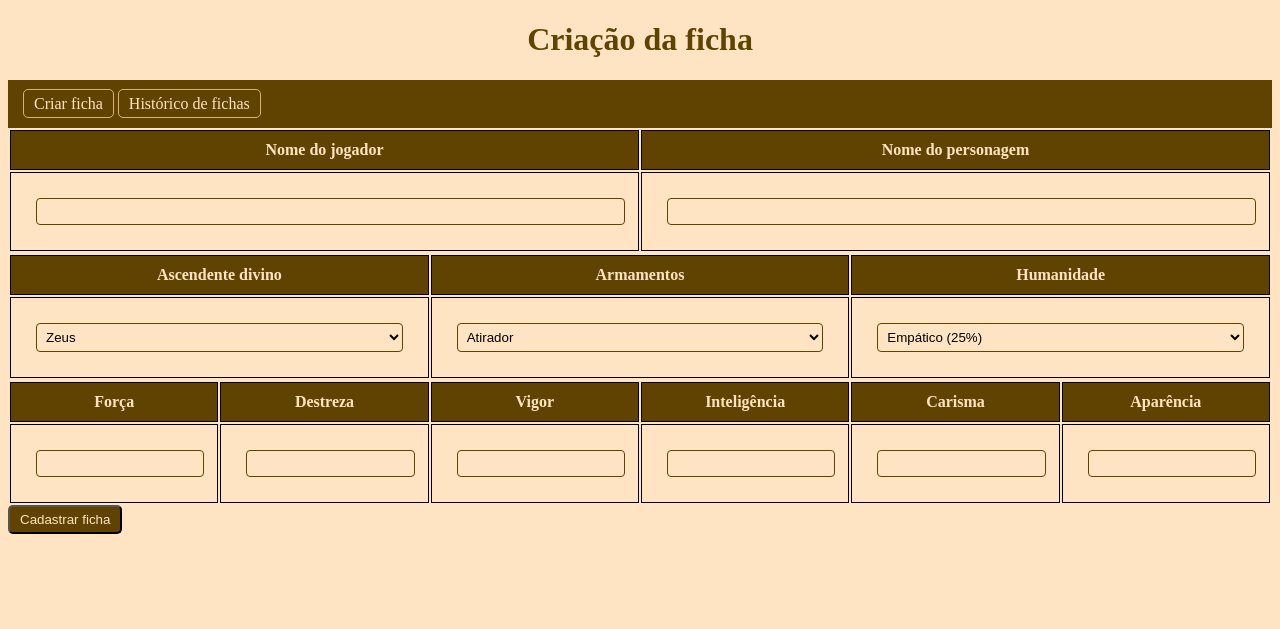
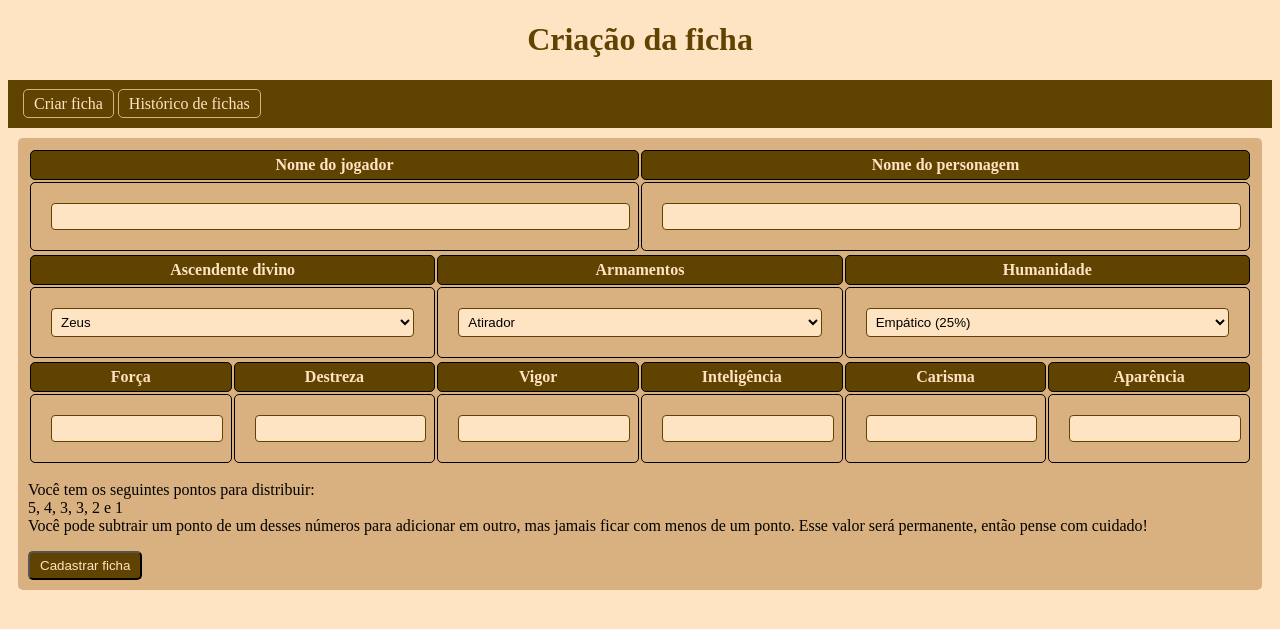
Before and after one commit to TalitaDOMS/Filhos-do-Destino, a Flask app: page / in a window 1280 px wide. Shown: the top 629 px of the page. Run offline with Flask 3, Linux system fonts and the light colour scheme.

Commit message:
Add files via upload

```diff
--- a/static/style.css
+++ b/static/style.css
@@ -37,6 +37,8 @@ div.titulo {
     background-color: #2f2100;
     color: #ffe4c4;
     padding: 5px 20px;
+    border-radius: 15px;
+    margin-bottom: 10px;
 }
 div.ficha {
     background-color: #d9b07f;
@@ -46,25 +48,23 @@ div.ficha {
 }
 
 td, th {
-    padding: 5px;
     text-align: center;
     width: auto;
     border: 1px solid black;
+    border-radius: 5px;
+    padding: 5px;
 }
 th {
     background-color: #604300;
     color: #ffe4c4;
-    padding: 10px;
 }
 
 td {
-    padding: 25px;
+    padding: 20px;
 }
 
 table {
     width: 100%;
-    margin-left: auto;
-    margin-right: auto;
     table-layout: fixed;
     word-wrap: break-word;
 }
@@ -75,6 +75,7 @@ table {
 input[type="text"], input[type="number"], select{
     width: 100%;
     padding: 5px;
+    margin: auto;
     border: 1px solid #604300;
     border-radius: 4px;
     background-color: #ffe4c4;
--- a/templates/fichas.html
+++ b/templates/fichas.html
@@ -4,6 +4,11 @@
     <meta charset="UTF-8">
     <title>Lista de fichas</title>
     <link rel="stylesheet" href="/static/style.css">
+    <style>
+      td {
+        background-color: #ffe4c4;
+      }
+    </style>
 </head>
 <body>
   <h1>Lista de fichas</h1>
--- a/templates/index.html
+++ b/templates/index.html
@@ -11,7 +11,7 @@
         <a href="/">Criar ficha</a>
         <a href="/fichas">Histórico de fichas</a>
     </nav>
-    <div class="conteudo">
+    <div class="ficha">
         <form action="/salvar" method="post">
             <table>
                 <tr>
@@ -81,6 +81,8 @@
                     <td><input id="aparencia" name="aparencia" type="number" min="1" max="5"></td>
                 </tr>
             </table>
+            <p>Você tem os seguintes pontos para distribuir:<br>5, 4, 3, 3, 2 e 1<br>Você pode subtrair um ponto de um desses números para adicionar em outro, mas jamais ficar com menos de um ponto. Esse valor será permanente, então pense com cuidado!</p>
+
             <button type="submit">Cadastrar ficha</button>
         </form>
     </div>
```
